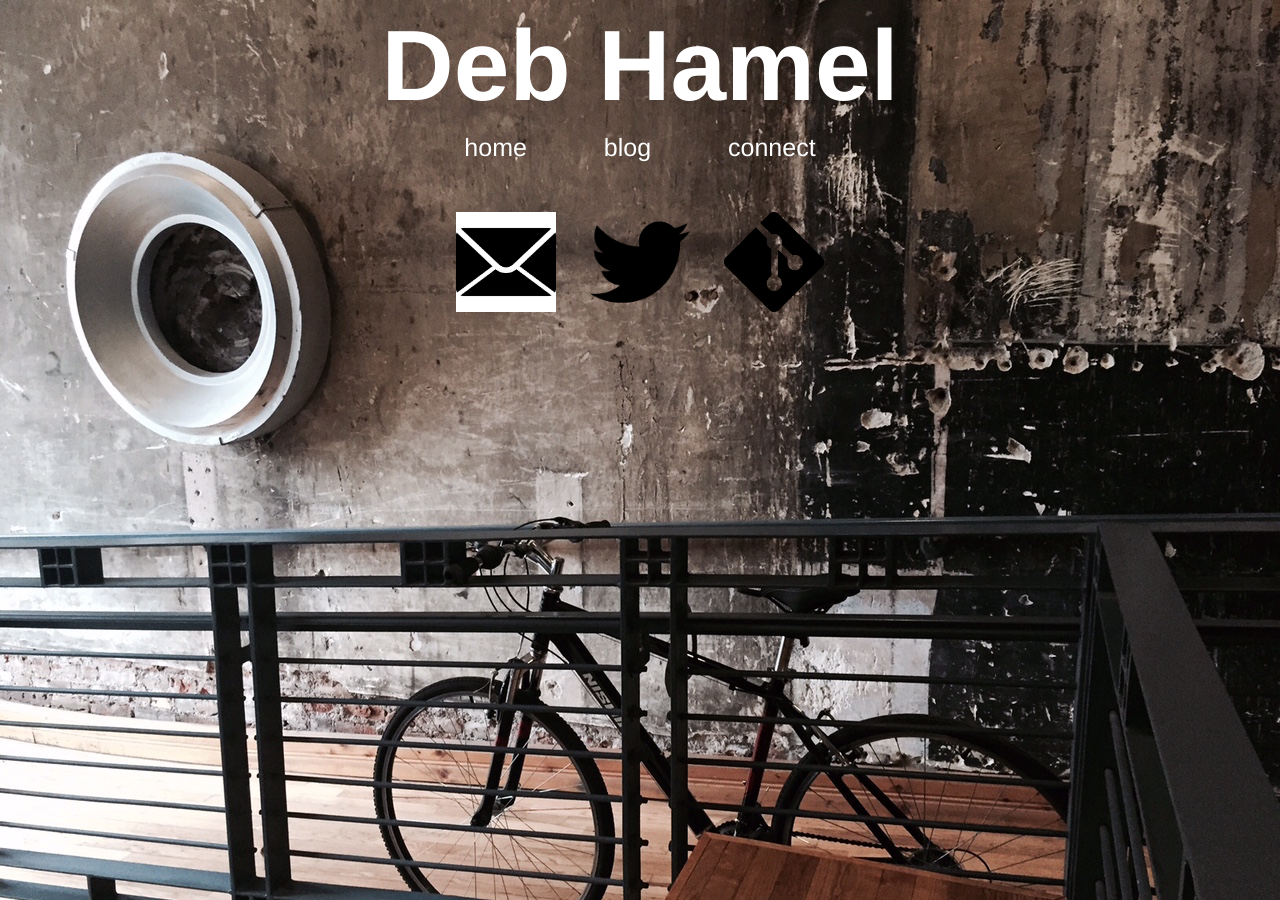
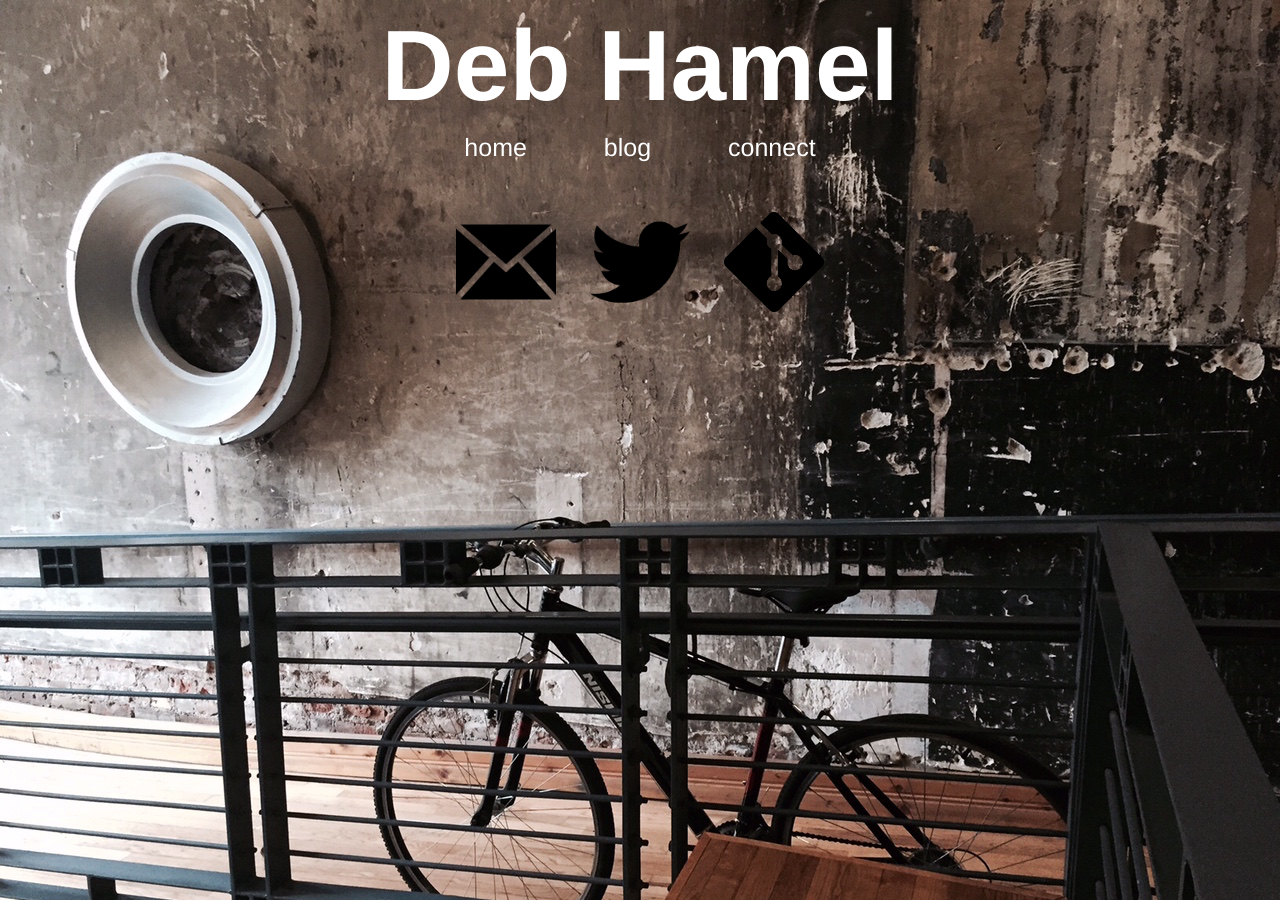
Before and after one commit to deborahleehamel/deborahleehamel.github.io, a Jekyll site: the page built from connect.html, in a window 1280 px wide. Built offline with Jekyll 4.4.1, drawn with Linux system fonts in a browser that asks for light colours.

Commit message:
New email icon.

```diff
--- a/connect.html
+++ b/connect.html
@@ -3,7 +3,7 @@ layout: default
 ---
 
 <div class="social_icons">
-  <a href="mailto:deborahleehamel@gmail.com"><img src="images/email.jpg" class="icons"></a>
+  <a href="mailto:deborahleehamel@gmail.com"><img src="images/email.png" class="icons"></a>
   <a href="http://twitter.com/dhamel" target="_blank"><img src="images/twitter.png" class="icons"</a>
   <a href="http://github.com/deborahleehamel" target="_blank"><img src="images/github.png" class="icons"></a>
 </div>
```
Also changed, not shown: images/email.png (added).
